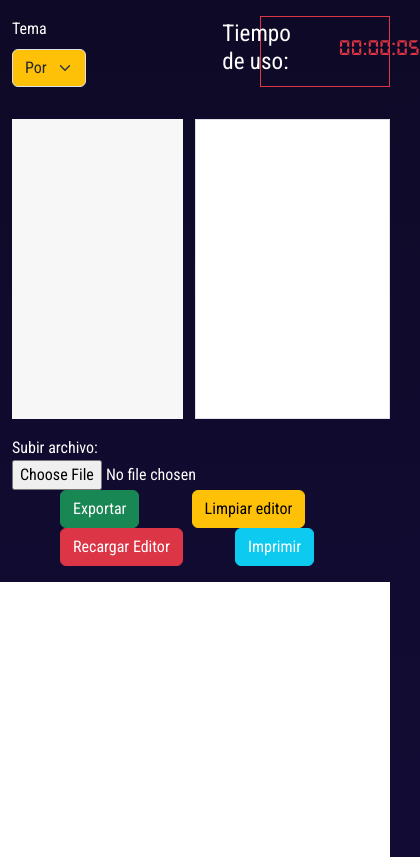
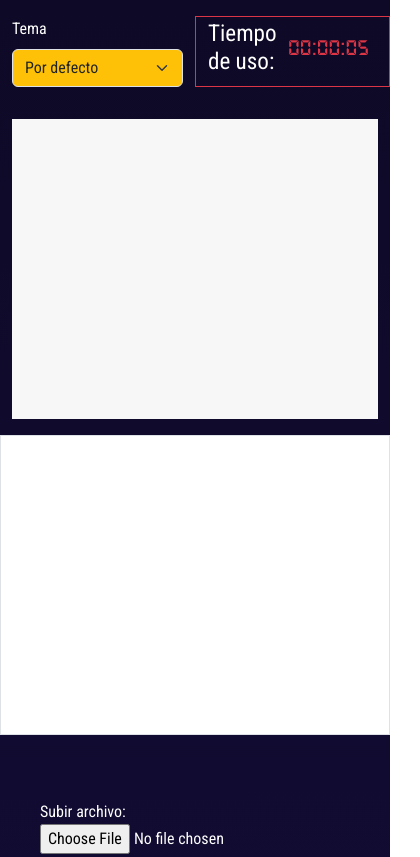
Before and after one commit to SebastianNz11/editor, a website with bundled scripts: page docs/index.html in a window 390 px wide. Shown: the top 857 px of the page, 420 px wide, since content can reach past the window. Built offline with nearby package versions, Linux system fonts and the light colour scheme.

Commit message:
Modificar el editor a responsive

```diff
--- a/docs/index.html
+++ b/docs/index.html
@@ -59,7 +59,7 @@
 <body>
   <section class="container">
     <article class="row d-flex justify-content-between">
-      <div class="col-3 mt-3 mb-3">
+      <div class="col-6 col-lg-3 mt-3 mb-3">
         <label for="" class="me-2 text-white mb-2 fuente ">Tema</label>
         <select class="form-select bg-warning fuente" id="selectTema" aria-label="Default select example">
           <option selected>Por defecto</option>
@@ -69,8 +69,8 @@
           <option value="midnight">midnight</option>
         </select>
       </div>
-      <div class="col-4 border border-danger mt-3 mb-3 d-flex justify-content-center align-items-center">
-        <h3 class="me-5 text-white fuente">Tiempo de uso:</h3>
+      <div class="col-6 col-lg-4 border border-danger mt-3 mb-3 d-flex justify-content-center align-items-center">
+        <h3 class="me-lg-5 text-white fuente display-sm-6">Tiempo de uso:</h3>
         <h3 id="cronometro" class="fuente-cronometro text-danger me-2">
           00:00:00
         </h3>
@@ -80,24 +80,24 @@
 
   <section class="container">
     <article class="row">
-      <div class="col-6 mt-3">
+      <div class="col-12 col-lg-6 mt-3">
         <textarea id="editor"></textarea>
       </div>
-      <div class="col-6 mt-3 border bg-white" style="height: 300px; overflow-y: auto;">
+      <div class="col-12 col-lg-6 mt-3 border bg-white" style="height: 300px; overflow-y: auto;">
         <div id="resultado" class="overflow-auto"></div>
       </div>
     </article>
   </section>
 
   <section class="container d-flex justify-content-center">
-    <article class="row ">
-      <div class="col-12 mt-3 mb-3">
-        <label for="" class="fuente text-white me-5">Subir archivo:</label>
-        <input type="file" name="carga" id="fileInput" class="fuente text-white">
-        <button id="exportButton" class="fuente ms-5 btn btn-success">Exportar</button>
-        <button id="clearButton" class="fuente ms-5 btn btn-warning">Limpiar editor</button>
-        <button onclick="reloadPage()" class="fuente ms-5 btn btn-danger">Recargar Editor</button>
-        <button onclick="generateTree()" class="fuente ms-5 btn btn-info text-white" id="btnImprimir">Imprimir</button>
+    <article class="row">
+      <div class="col-12 col-lg-12 mt-lg-3 mb-lg-3 mt-5 mb-5 p-3 p-lg-0">
+        <label for="" class="fuente text-white ms-4 ms-lg-5">Subir archivo:</label>
+        <input type="file" name="carga" id="fileInput" class="fuente text-white ms-4  ms-lg-0">
+        <button id="exportButton" class="fuente m-5 ms-lg-5 btn btn-success">Exportar</button>
+        <button id="clearButton" class="fuente ms-lg-4 btn btn-warning">Limpiar editor</button>
+        <button onclick="reloadPage()" class="fuente ms-5 ms-lg-5 btn btn-danger">Recargar Editor</button>
+        <button onclick="generateTree()" class="fuente ms-5 ms-lg-5 btn btn-info text-white" id="btnImprimir">Imprimir</button>
       </div>
     </article>
     </article>
@@ -105,7 +105,7 @@
 
   <section class="container">
     <article class="row">
-      <div class="col-12 border border-white bg-white">
+      <div class="col-12 col-lg-12 border border-white bg-white">
         <div id="treeContainer" class="vh-100 mb-5"></div>
       </div>
   </section>
```
